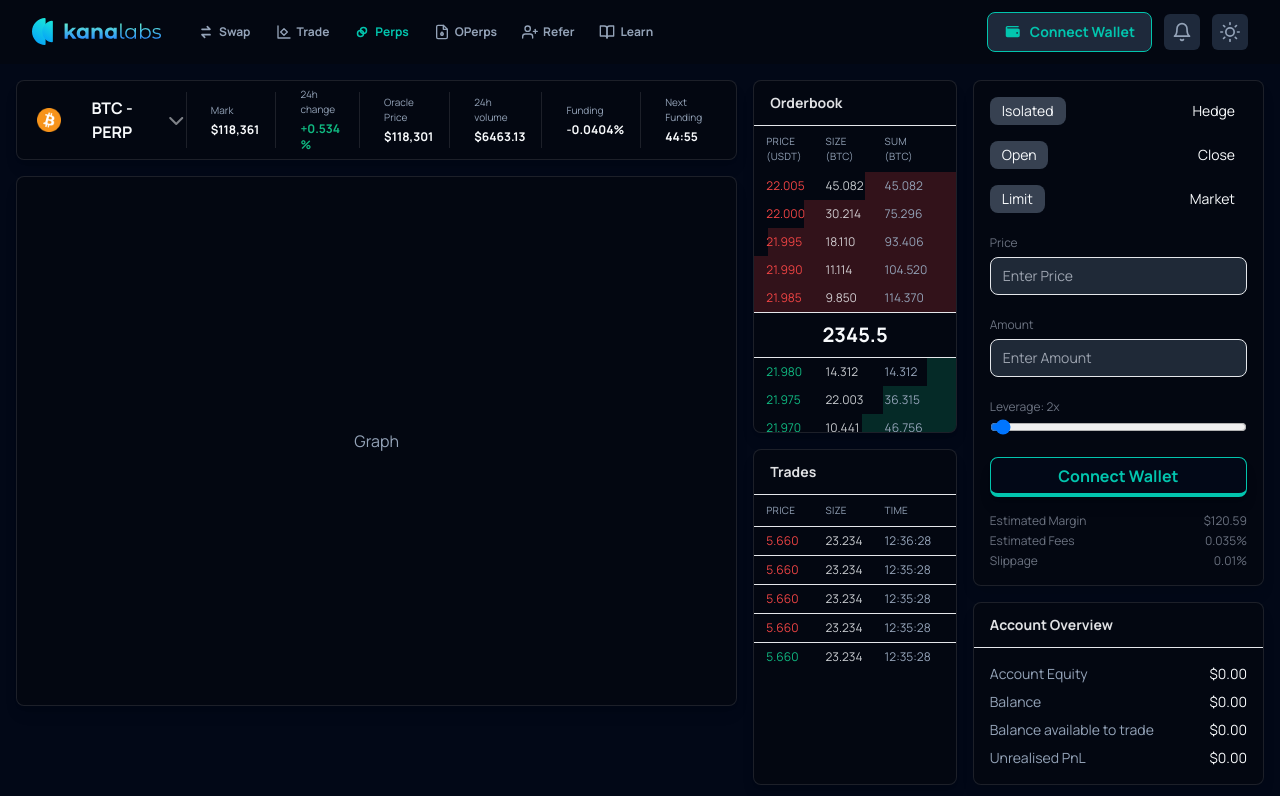
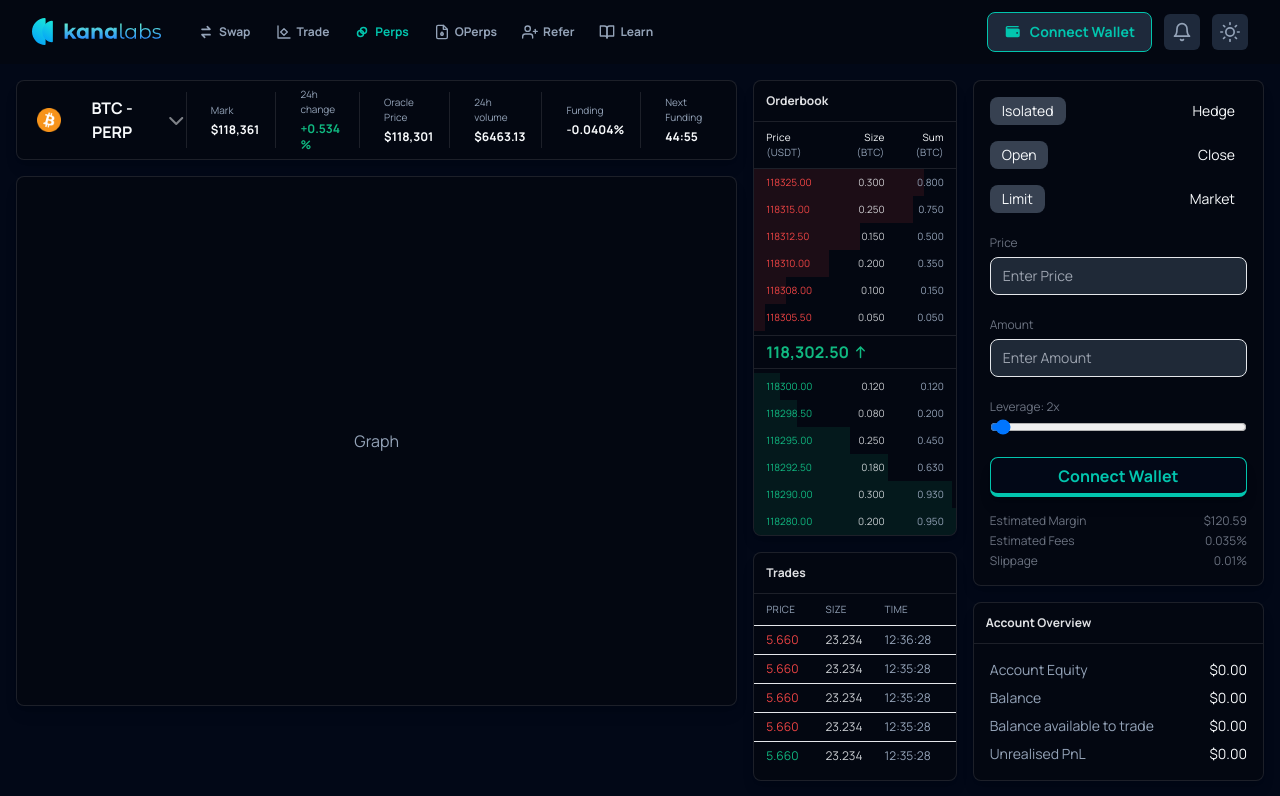
Before and after one commit to Sathyajhith-S-S/Kana-Labs, a React (Vite) app: page /perps in a window 1280 px wide. Shown: the top 796 px of the page. Built offline with nearby package versions, Linux system fonts and the light colour scheme.

Commit message:
order book changes

```diff
--- a/src/components/perps/CardShell.tsx
+++ b/src/components/perps/CardShell.tsx
@@ -14,9 +14,9 @@ export function CardShell({ title, right, children, className = "" }: Props) {
             ${className}
         `}>
             {(title || right) && (
-                <div className="flex items-center justify-between px-4 py-3 border-b">
+                <div className="flex items-center justify-between px-3 py-3 border-b border-black/10 dark:border-white/10">
                     {title ? (
-                        <h3 className="text-sm font-semibold text-foreground/90">{title}</h3>
+                        <h3 className="text-xs font-semibold text-foreground/90">{title}</h3>
                     ) : (
                         <div />
                     )}
--- a/src/components/perps/OrderBookPanel.tsx
+++ b/src/components/perps/OrderBookPanel.tsx
@@ -1,76 +1,69 @@
 import { useMemo } from "react";
 import { CardShell } from "./CardShell";
+import { FontAwesomeIcon } from "@fortawesome/react-fontawesome";
+import { faArrowUp } from "@fortawesome/free-solid-svg-icons";
 
 type Side = "ask" | "bid";
 
-function Row({ price, size, sum, side }: { price: number; size: number; sum: number; side: Side }) {
-    const pct = Math.min(sum / 100, 1);
-    const fillClass =
-        side === "ask" ? "bg-red-500/10 dark:bg-red-500/20" : "bg-emerald-500/10 dark:bg-emerald-500/20";
+const Row = ({ price, size, sum, side, maxSum }: { price: number; size: number; sum: number; side: Side; maxSum: number; }) => {
+    const pct = (sum / maxSum) * 100;
+    const fillClass = side === "ask" ? "bg-red-500/10" : "bg-emerald-500/10";
 
     return (
-        <div className="relative">
-            <div className={`${fillClass} absolute inset-y-0 right-0`} style={{ width: `${pct * 100}%` }} />
-            <div className="relative grid grid-cols-3 text-xs px-3 py-1.5">
-                <div className={side === "ask" ? "text-red-500 font-medium" : "text-emerald-500 font-medium"}>
-                    {price.toFixed(3)}
-                </div>
-                <div className="text-foreground/80">{size.toFixed(3)}</div>
-                <div className="text-muted-foreground">{sum.toFixed(3)}</div>
-            </div>
+        <div className="relative grid grid-cols-3 text-[10px] px-3 py-1.5">
+            <div className={`${fillClass} absolute inset-y-0 left-0`} style={{ width: `${pct}%` }} />
+            <div className={`relative ${side === "ask" ? "text-red-500" : "text-emerald-500"}`}>{price.toFixed(2)}</div>
+            <div className="relative text-right text-foreground/80">{size.toFixed(3)}</div>
+            <div className="relative text-right text-muted-foreground">{sum.toFixed(3)}</div>
         </div>
     );
 }
 
 export function OrderbookPanel() {
-    const asks = useMemo(
-        () =>
-            [
-                [22.005, 45.082, 45.082],
-                [22.0, 30.214, 75.296],
-                [21.995, 18.11, 93.406],
-                [21.99, 11.114, 104.52],
-                [21.985, 9.85, 114.37],
-            ] as [number, number, number][],
-        []
-    );
+    const asks = useMemo(() => [
+        [118305.50, 0.05, 0.05],
+        [118308.00, 0.10, 0.15],
+        [118310.00, 0.20, 0.35],
+        [118312.50, 0.15, 0.50],
+        [118315.00, 0.25, 0.75],
+        [118325.00, 0.30, 0.80]
+    ] as [number, number, number][], []);
 
-    const bids = useMemo(
-        () =>
-            [
-                [21.98, 14.312, 14.312],
-                [21.975, 22.003, 36.315],
-                [21.97, 10.441, 46.756],
-                [21.965, 6.12, 52.876],
-                [21.96, 3.89, 56.766],
-            ] as [number, number, number][],
-        []
-    );
+    const bids = useMemo(() => [
+        [118300.00, 0.12, 0.12],
+        [118298.50, 0.08, 0.20],
+        [118295.00, 0.25, 0.45],
+        [118292.50, 0.18, 0.63],
+        [118290.00, 0.30, 0.93],
+        [118280.00, 0.20, 0.95]
+    ] as [number, number, number][], []);
+
+    const maxSum = useMemo(() => {
+        const lastAskSum = asks[asks.length - 1]?.[2] ?? 0;
+        const lastBidSum = bids[bids.length - 1]?.[2] ?? 0;
+        return Math.max(lastAskSum, lastBidSum);
+    }, [asks, bids]);
 
     return (
-        <CardShell title="Orderbook">
-            <div className="grid grid-cols-3 text-[10px] uppercase tracking-wide text-muted-foreground px-3 py-2">
-                <div>
-                    Price <br />
-                    (USDT)
-                </div>
-                <div>
-                    Size <br />
-                    (BTC)
-                </div>
-                <div>
-                    Sum <br />
-                    (BTC)
-                </div>
+        <CardShell title="Orderbook" className="flex flex-col">
+            <div className="grid grid-cols-3 text-[10px] tracking-wide px-3 py-2 border-b border-black/10 dark:border-white/10">
+                <div>Price <br /><span className="text-muted-foreground">(USDT)</span></div>
+                <div className="text-right">Size <br /><span className="text-muted-foreground">(BTC)</span></div>
+                <div className="text-right">Sum <br /><span className="text-muted-foreground">(BTC)</span></div>
             </div>
 
-            <div className="max-h-[260px] overflow-auto">
-                {asks.map(([p, s, sum], i) => (
-                    <Row key={`a-${i}`} price={p} size={s} sum={sum} side="ask" />
+            <div className="flex-grow overflow-auto">
+                {asks.slice().reverse().map(([p, s, sum], i) => (
+                    <Row key={`a-${i}`} price={p} size={s} sum={sum} side="ask" maxSum={maxSum} />
                 ))}
-                <div className="px-3 py-2 text-center border-y text-xl font-semibold">2345.5</div>
+
+                <div className="flex items-center gap-1 px-3 py-1 my-1 border-y border-black/10 dark:border-white/10 text-md font-semibold text-emerald-500">
+                    <span>118,302.50</span>
+                    <FontAwesomeIcon icon={faArrowUp} color="#10b981" size="xs" />
+                </div>
+
                 {bids.map(([p, s, sum], i) => (
-                    <Row key={`b-${i}`} price={p} size={s} sum={sum} side="bid" />
+                    <Row key={`b-${i}`} price={p} size={s} sum={sum} side="bid" maxSum={maxSum} />
                 ))}
             </div>
         </CardShell>
```
